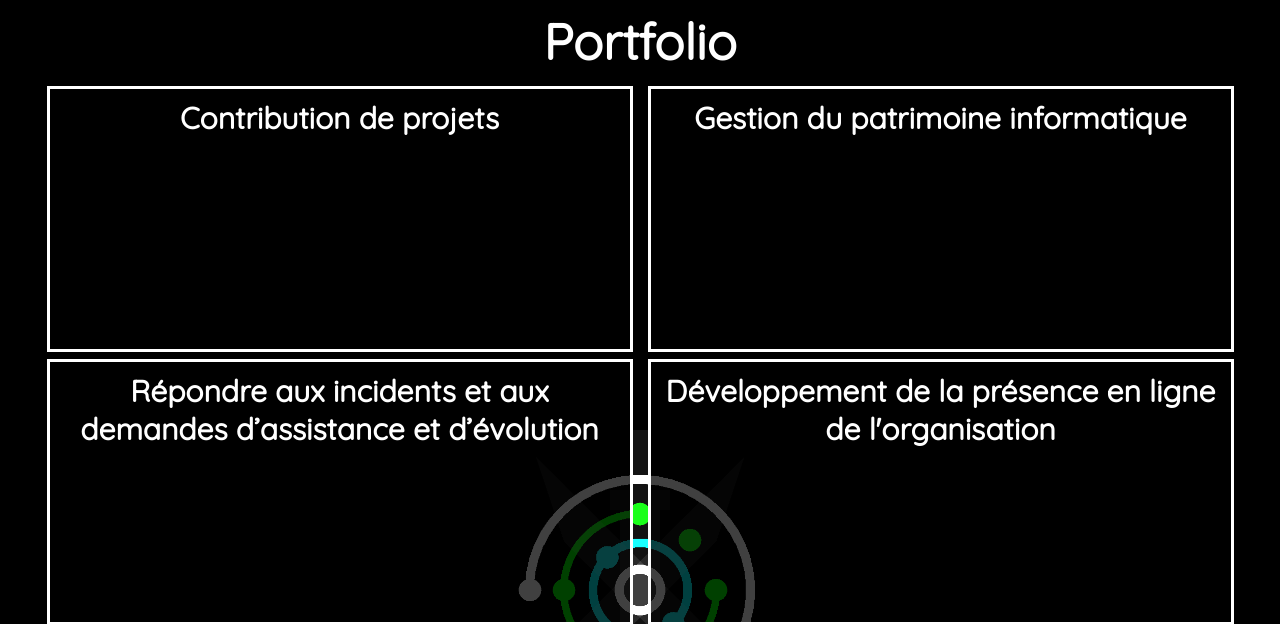
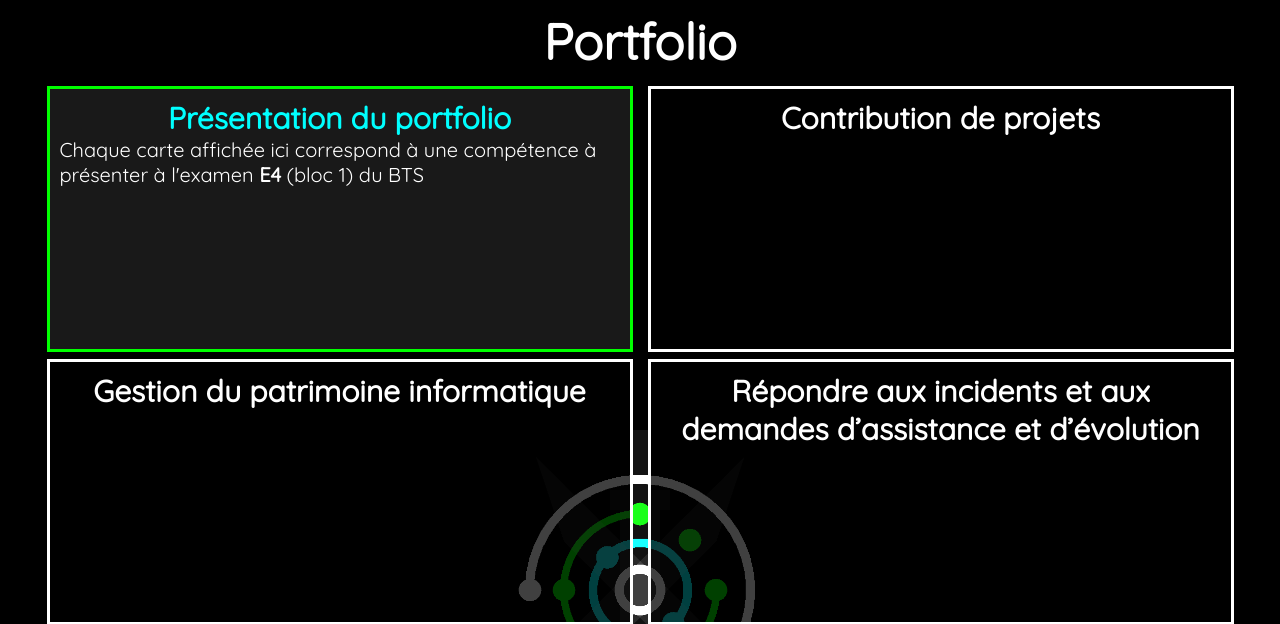
Before and after one commit to xWoozixx/BoraboraDev, a PHP site: page /annexes/portfolio.html in a window 1280 px wide. Shown: the part 84-708 px from the top of the page. Run offline with PHP 8.4, Linux system fonts and the light colour scheme.

Commit message:
ajout paragraphes importants

```diff
--- a/annexes/about.html
+++ b/annexes/about.html
@@ -28,7 +28,7 @@
         </header>
         <h2 class="titre_page">À propos</h2>
         <section class="contenu">
-            <div class="paragraphe">
+            <div class="paragraphe_important">
                 <h2>Me contacter</h2>
                 <p>
                     <ul>
--- a/annexes/portfolio.html
+++ b/annexes/portfolio.html
@@ -28,6 +28,10 @@
         </header>
         <h2 class="titre_page">Portfolio</h2>
         <section class="contenu">
+            <div class="paragraphe_important">
+                <h2>Présentation du portfolio</h2>
+                <p>Chaque carte affichée ici correspond à une compétence à présenter à l'examen <strong>E4</strong> (bloc 1) du BTS</p>
+            </div>
             <a href="portfolio/contributionProjet.html" class="paragraphe">
                 <h2>Contribution de projets</h2>
                 <p></p>
--- a/body.css
+++ b/body.css
@@ -36,6 +36,9 @@
 .paragraphe li{
     font-size: 20px;
 }
+.paragraphe a{
+    color: #0f0;
+}
 .paragraphe:hover{
     z-index: 1;
     scale:105%;
@@ -45,3 +48,51 @@
 .paragraphe:hover h2{
     color: #0ff;
 }
+.paragraphe:hover a{
+    color: #0f0;
+}
+.paragraphe a:hover{
+    color:#0ff;
+}
+.paragraphe_important{
+    z-index: 0;
+    background-color: rgba(25, 25, 25, 100%);
+    transition: .1s;
+    border: 3px solid #0f0;
+    width: 35em;
+    height: 15em;
+    margin-block: 3.3px;
+    margin-inline: 7.5px;
+    padding:10px;
+    z-index: 1;
+}
+.paragraphe_important h2{
+    color: #0ff;
+    transition: 0.2s;
+    font-size: 30px;
+    text-align: center;
+}
+.paragraphe_important p{
+    font-size: 20px;
+}
+.paragraphe_important li{
+    font-size: 20px;
+}
+.paragraphe_important a{
+    color: #0f0;
+}
+.paragraphe_important:hover{
+    z-index: 1;
+    scale:105%;
+    background-color: #222;
+    border-color: #fff;
+}
+.paragraphe_important:hover h2{
+    color: #0f0;
+}
+.paragraphe_important:hover a{
+    color: #0ff;
+}
+.paragraphe_important:hover a:hover{
+    color: #0f0;
+}
--- a/index.html
+++ b/index.html
@@ -28,7 +28,7 @@
         </header>
         <h1 class="titre_page">Accueil</h1>
         <section class="contenu">
-            <div class="paragraphe">
+            <div class="paragraphe_important">
                 <h2>Baptiste GRAUER</h2>
                 <p>Actuellement en 2e année de BTS, l'informatique est un secteur qui a pris part de mon attention.<br>
                     D'abord bachelier du Baccalauréat scientifique spécialité ISN en 2020,
```
